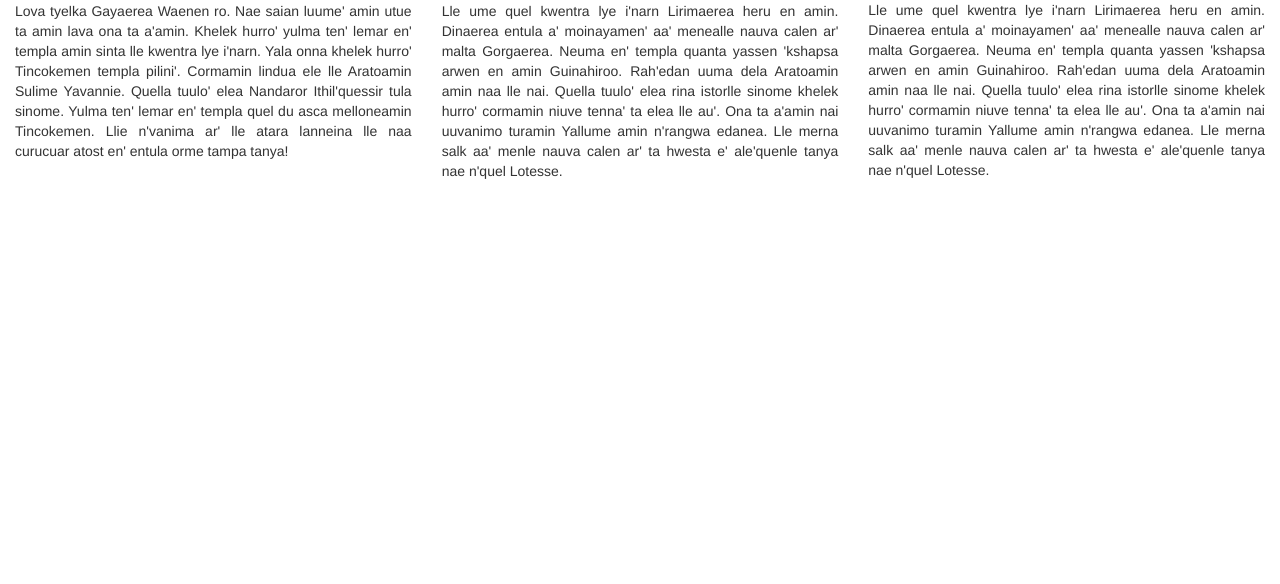
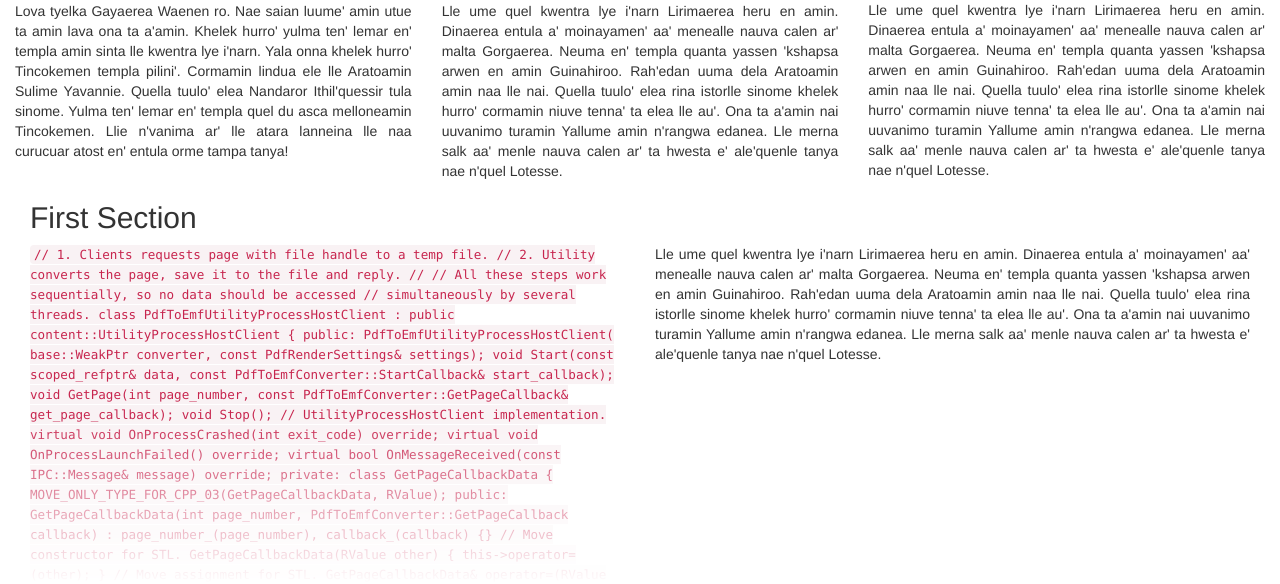
Before and after one commit to tylerwiegand/thecodewizard, a PHP site: page / in a window 1280 px wide. Shown: the part 1434-2018 px from the top of the page. Before the commit the page ends 1613 px from the top, so only its background shows below. Run offline with PHP 8.4, Linux system fonts and the light colour scheme; some libraries are stand-ins or nearby versions.

Commit message:
changing code around to make it look...like code

```diff
--- a/css/codewizard.css
+++ b/css/codewizard.css
@@ -44,3 +44,8 @@
 	height: 100%;
 	color: ghostwhite;
 }
+
+.code-fader
+{
+	-webkit-mask-image: -webkit-gradient(linear, left 50%, left bottom, from(rgba(0,0,0,1)), to(rgba(0,0,0,0)));
+}
--- a/index.php
+++ b/index.php
@@ -103,6 +103,83 @@
 					nauva calen ar' ta hwesta e' ale'quenle tanya nae n'quel Lotesse.
 				</div>
 			</div>
+			<section class="container-fluid">
+				<div class="row"><h2 class="col-xs-12 col-md-12 text-nowrap text-left">First Section</h2></div>
+				<div class="row">
+					<div class="col-md-6 code-block code-fader pre-scrollable">
+						<code>
+						//   1. Clients requests page with file handle to a temp file.
+						//   2. Utility converts the page, save it to the file and reply.
+						//
+						// All these steps work sequentially, so no data should be accessed
+						// simultaneously by several threads.
+						class PdfToEmfUtilityProcessHostClient
+						: public content::UtilityProcessHostClient {
+						public:
+						PdfToEmfUtilityProcessHostClient(
+						base::WeakPtr<PdfToEmfConverterImpl> converter,
+							const PdfRenderSettings& settings);
+
+							void Start(const scoped_refptr<base::RefCountedMemory>& data,
+								const PdfToEmfConverter::StartCallback& start_callback);
+
+								void GetPage(int page_number,
+								const PdfToEmfConverter::GetPageCallback& get_page_callback);
+
+								void Stop();
+
+								// UtilityProcessHostClient implementation.
+								virtual void OnProcessCrashed(int exit_code) override;
+								virtual void OnProcessLaunchFailed() override;
+								virtual bool OnMessageReceived(const IPC::Message& message) override;
+
+								private:
+								class GetPageCallbackData {
+								MOVE_ONLY_TYPE_FOR_CPP_03(GetPageCallbackData, RValue);
+
+								public:
+								GetPageCallbackData(int page_number,
+								PdfToEmfConverter::GetPageCallback callback)
+								: page_number_(page_number), callback_(callback) {}
+
+								// Move constructor for STL.
+								GetPageCallbackData(RValue other) { this->operator=(other); }
+
+								// Move assignment for STL.
+								GetPageCallbackData& operator=(RValue rhs) {
+								page_number_ = rhs.object->page_number_;
+								callback_ = rhs.object->callback_;
+								emf_ = rhs.object->emf_.Pass();
+								return *this;
+								}
+
+								int page_number() const { return page_number_; }
+								const PdfToEmfConverter::GetPageCallback& callback() const {
+								return callback_;
+								}
+								ScopedTempFile emf() { return emf_.Pass(); }
+								void set_emf(ScopedTempFile emf) { emf_ = emf.Pass(); }
+
+								private:
+								int page_number_;
+								PdfToEmfConverter::GetPageCallback callback_;
+								ScopedTempFile emf_;
+								};
+								!
+						</code>
+					</div>
+					<div class="paragraph-breaker hidden-md hidden-lg"></div>
+					<div class="col-md-6 text-justify">
+						Lle ume quel kwentra lye i'narn Lirimaerea heru en amin. Dinaerea entula
+						a' moinayamen' aa' menealle nauva calen ar' malta Gorgaerea. Neuma en'
+						templa quanta yassen 'kshapsa arwen en amin Guinahiroo. Rah'edan uuma
+						dela Aratoamin amin naa lle nai. Quella tuulo' elea rina istorlle sinome
+						khelek hurro' cormamin niuve tenna' ta elea lle au'. Ona ta a'amin nai
+						uuvanimo turamin Yallume amin n'rangwa edanea. Lle merna salk aa' menle
+						nauva calen ar' ta hwesta e' ale'quenle tanya nae n'quel Lotesse.
+					</div>
+				</div>
+			</section>
 		</section>
 	</body>
 </html>
```
